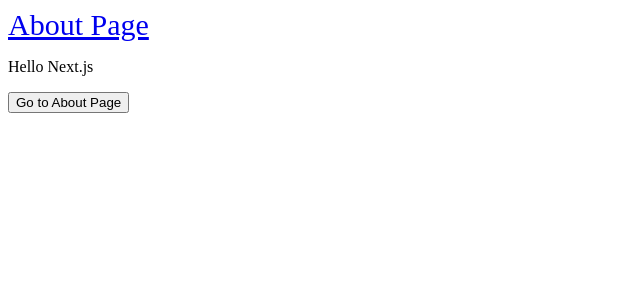
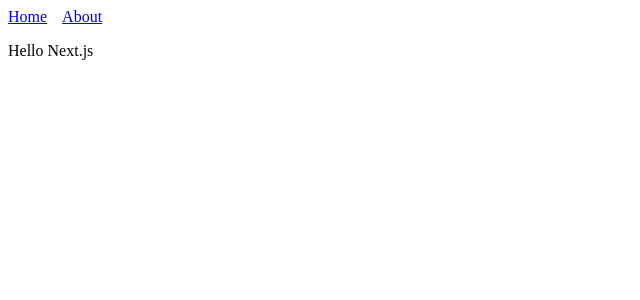
Before and after one commit to misan7/hello-next.js, a Next.js app: page / in a window 1280 px wide. Shown: the top 300 px of the page, without its empty margins (0-640 px from the left). Built offline with nearby package versions, Linux system fonts and the light colour scheme.

Commit message:
changing component directory

```diff
--- /dev/null
+++ b/comps/Header.js
@@ -0,0 +1,18 @@
+import Link from "next/link";
+
+const linkStyle = {
+  marginRight: 15
+};
+
+const Header = () => (
+  <div>
+    <Link href="/">
+      <a style={linkStyle}>Home</a>
+    </Link>
+    <Link href="/about">
+      <a style={linkStyle}>About</a>
+    </Link>
+  </div>
+);
+
+export default Header;
--- a/pages/about.js
+++ b/pages/about.js
@@ -1,5 +1,8 @@
+import Header from "../comps/Header.js";
+
 export default () => (
   <div>
+    <Header />
     <p>This is the about page</p>
   </div>
-)
+  )
--- a/pages/index.js
+++ b/pages/index.js
@@ -1,18 +1,8 @@
-import Link from "next/link";
+import Header from "../comps/Header.js";
 
-const Index = () => (
+export default () => (
   <div>
-    {/* the style prop on next/link has no effect */}
-    <Link href="/about">
-      <a style={{ fontSize: 30 }}>About Page</a>
-    </Link>
-    <Link href="/about">
-      <p>Hello Next.js</p>
-    </Link>
-    <Link href="/about">
-      <button>Go to About Page</button>
-    </Link>
+    <Header />
+    <p>Hello Next.js</p>
   </div>
 );
-
-export default Index;
```
